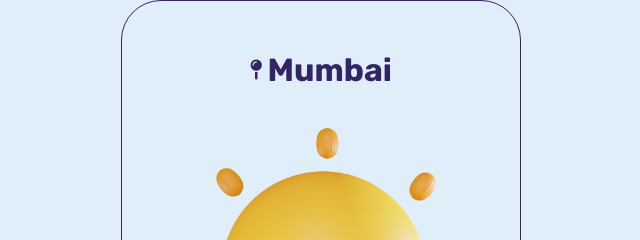
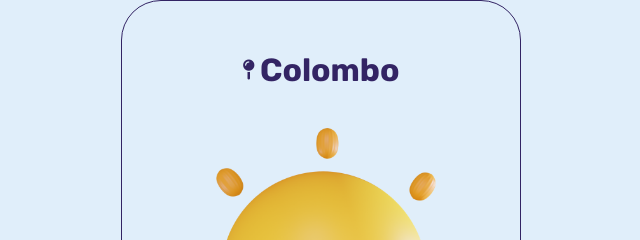
Before and after one commit to HariharanS35/weather, a plain HTML site: page index.html in a window 1280 px wide. Shown: the top 240 px of the page, 319-959 px from the left. Drawn offline with Linux system fonts and the light colour scheme.

Commit message:
Update index.html

```diff
--- a/index.html
+++ b/index.html
@@ -39,7 +39,7 @@
         <!-- city name -->
         <div class="city-name">
           <i class="fa-solid fa-map-pin"></i>
-          <h1 id="city-name">Mumbai</h1>
+          <h1 id="city-name">Colombo</h1>
         </div>
         <!-- weather icon -->
         <div class="weather-icon-css">
```
